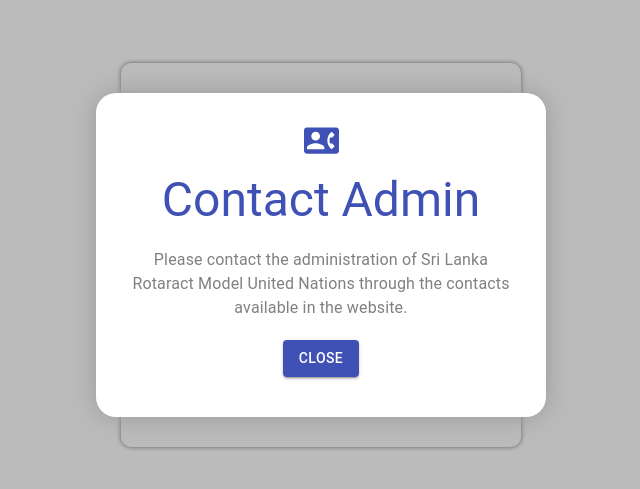
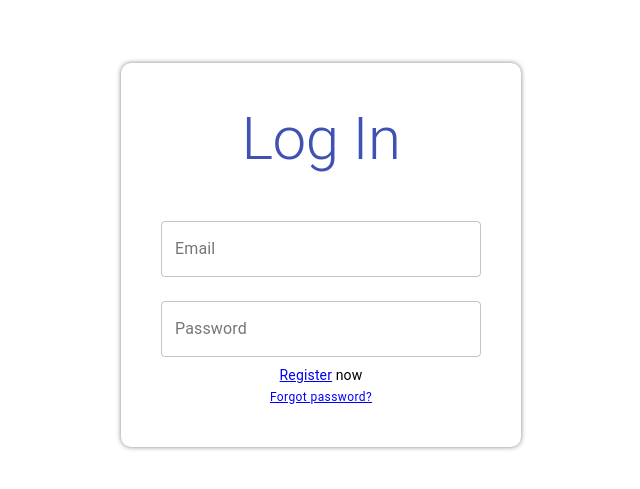
Before and after one commit to RotaractMora/slrmun-registration, a React (Create React App) app: page /login in a window 1280 px wide. Shown: the part 145-634 px from the top of the page, without its empty margins (319-959 px from the left). Built offline with nearby package versions, Linux system fonts and the light colour scheme.

Commit message:
functionalities of modal set

```diff
--- a/src/UI/modal/Modal.jsx
+++ b/src/UI/modal/Modal.jsx
@@ -6,12 +6,12 @@ import styles from "./styles";
 
 const useStyles = makeStyles(styles);
 
-const Modal = ({ icon, heading, body }) => {
+const Modal = ({ icon, heading, body, close }) => {
   const theme = useTheme();
   const classes = useStyles(theme);
   return (
-    <div className={classes.root}>
-      <div className={classes.container}>
+    <div className={classes.root} onClick={close}>
+      <div className={classes.container} onClick={(e) => e.stopPropagation()}>
         {icon ? icon : null}
         {heading ? (
           <Typography variant="h3" className={classes.h3}>
@@ -23,7 +23,12 @@ const Modal = ({ icon, heading, body }) => {
             {body}
           </Typography>
         ) : null}
-        <Button className={classes.button} color="primary" variant="contained">
+        <Button
+          className={classes.button}
+          color="primary"
+          variant="contained"
+          onClick={close}
+        >
           Close
         </Button>
       </div>
--- a/src/containers/login/Login.jsx
+++ b/src/containers/login/Login.jsx
@@ -17,6 +17,7 @@ const Login = () => {
 
   const [email, setEmail] = useState("");
   const [password, setPassword] = useState("");
+  const [showModal, setShowModal] = useState(false);
 
   return (
     <div className={classes.root}>
@@ -48,19 +49,25 @@ const Login = () => {
         <Typography
           variant="caption"
           className={classes.link}
-          //   onClick={}
+          onClick={() => setShowModal(true)}
         >
           Forgot password?
         </Typography>
+        {showModal ? (
           <Modal
             icon={
-            <ContactPhoneIcon className={classes.modalIcon} fontSize="large" />
+              <ContactPhoneIcon
+                className={classes.modalIcon}
+                fontSize="large"
+              />
             }
             heading={"Contact Admin"}
             body={
               "Please contact the administration of Sri Lanka Rotaract Model United Nations through the contacts available in the website."
             }
+            close={() => setShowModal(false)}
           />
+        ) : null}
       </div>
     </div>
   );
```
Lines whose indentation alone changed are shown as unchanged.
